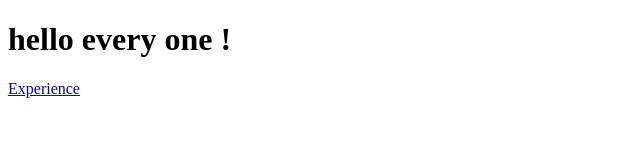
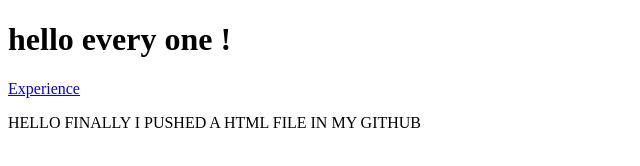
Before and after one commit to PUSHPENDRAYADAV1010/WEB-PAGE, a plain HTML site: page education.html in a window 1280 px wide. Shown: the whole page, without its empty margins (0-640 px from the left). Drawn offline with Linux system fonts and the light colour scheme.

Commit message:
Add greeting paragraph to education.html

```diff
--- a/education.html
+++ b/education.html
@@ -8,5 +8,6 @@
 <body>
     <h1>hello every one !</h1>
     <a href="experience.html">Experience</a>
+    <P>HELLO FINALLY I PUSHED A HTML FILE IN MY GITHUB </P>
 </body>
 </html>
```
